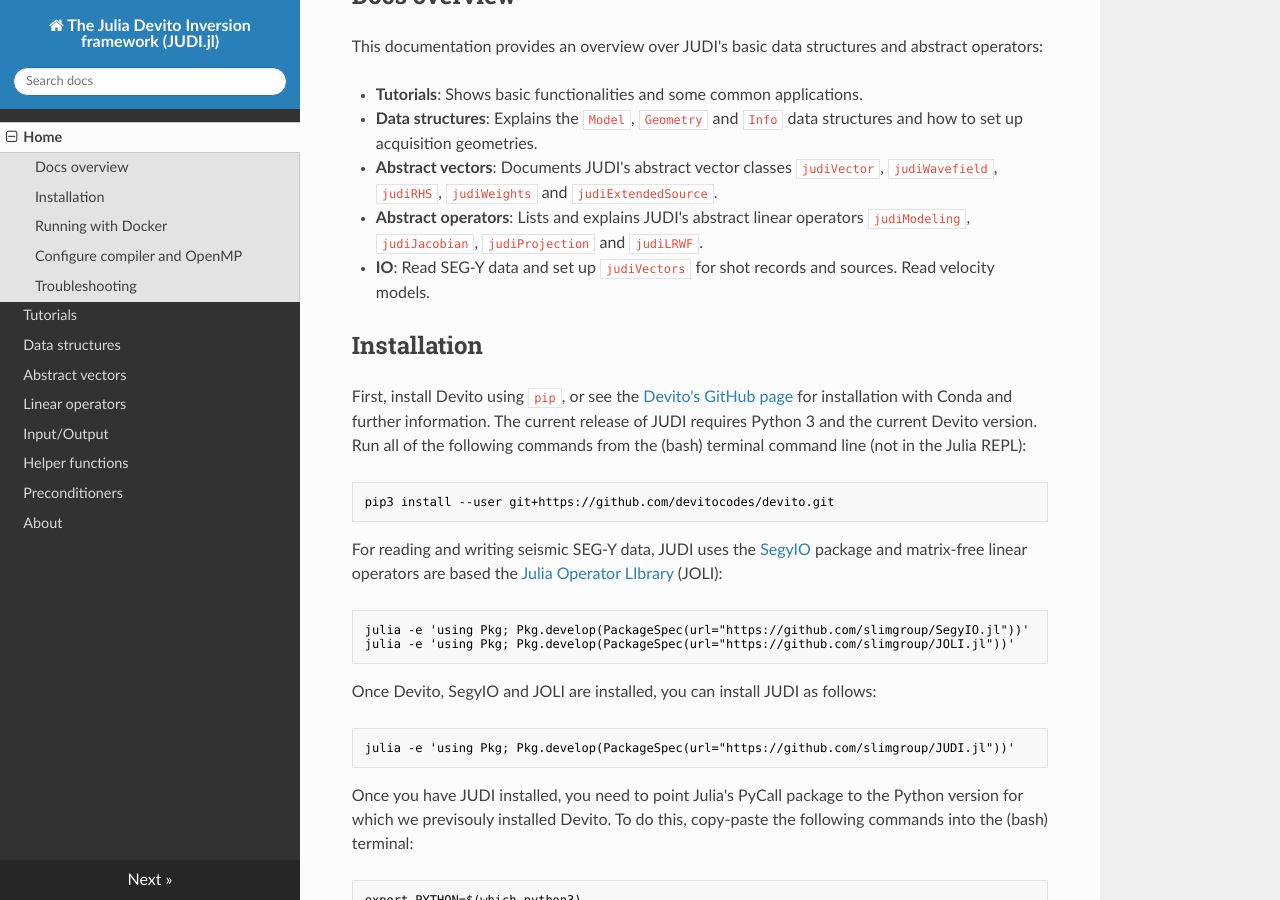
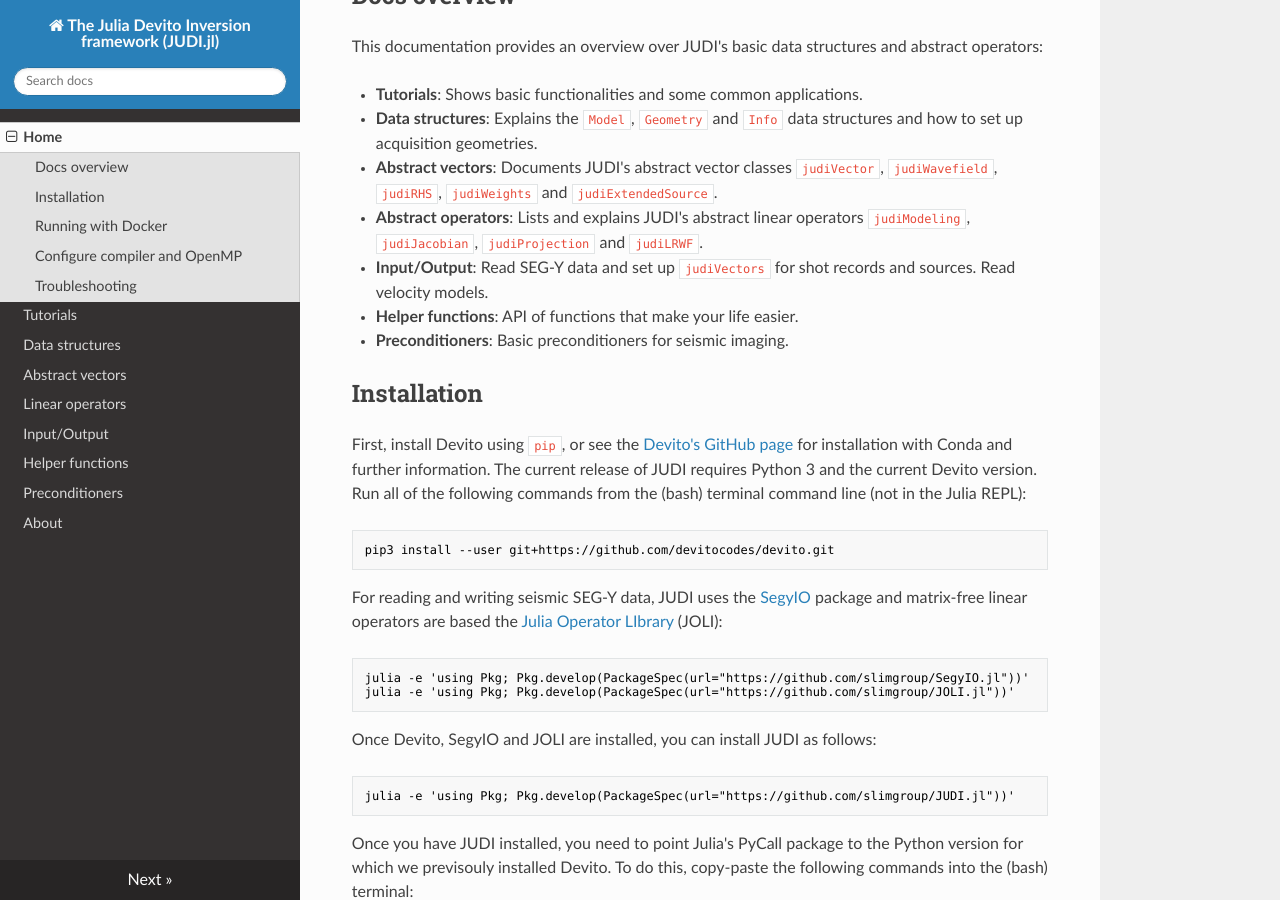
Before and after one commit to slimgroup/JUDI.jl, an MkDocs documentation site: the page built from docs/index.md, in a window 1280 px wide and 900 px high, scrolled down 301 px. Built offline with MkDocs 1.6.1, drawn with Linux system fonts in a browser that asks for light colours; nearby versions of some CDN libraries.

Commit message:
fix typo

```diff
--- a/docs/index.md
+++ b/docs/index.md
@@ -14,7 +14,11 @@
 
  * **Abstract operators**: Lists and explains JUDI's abstract linear operators `judiModeling`, `judiJacobian`, `judiProjection` and `judiLRWF`.
 
- * **IO**: Read SEG-Y data and set up `judiVectors` for shot records and sources. Read velocity models.
+ * **Input/Output**: Read SEG-Y data and set up `judiVectors` for shot records and sources. Read velocity models.
+
+ * **Helper functions**: API of functions that make your life easier.
+
+ * **Preconditioners**: Basic preconditioners for seismic imaging.
 
 ## Installation
 
```
Also changed, not shown: docs/tutorials.md (+2 -2 lines).
